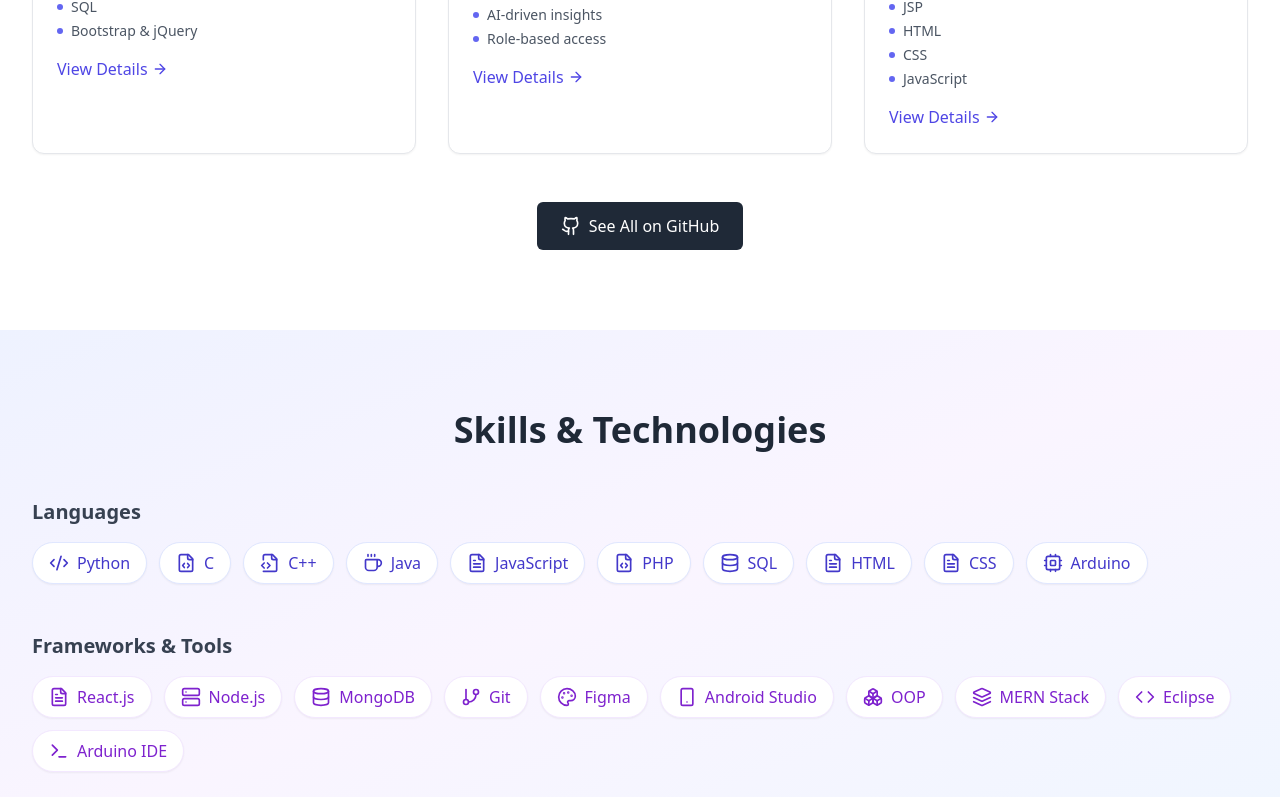
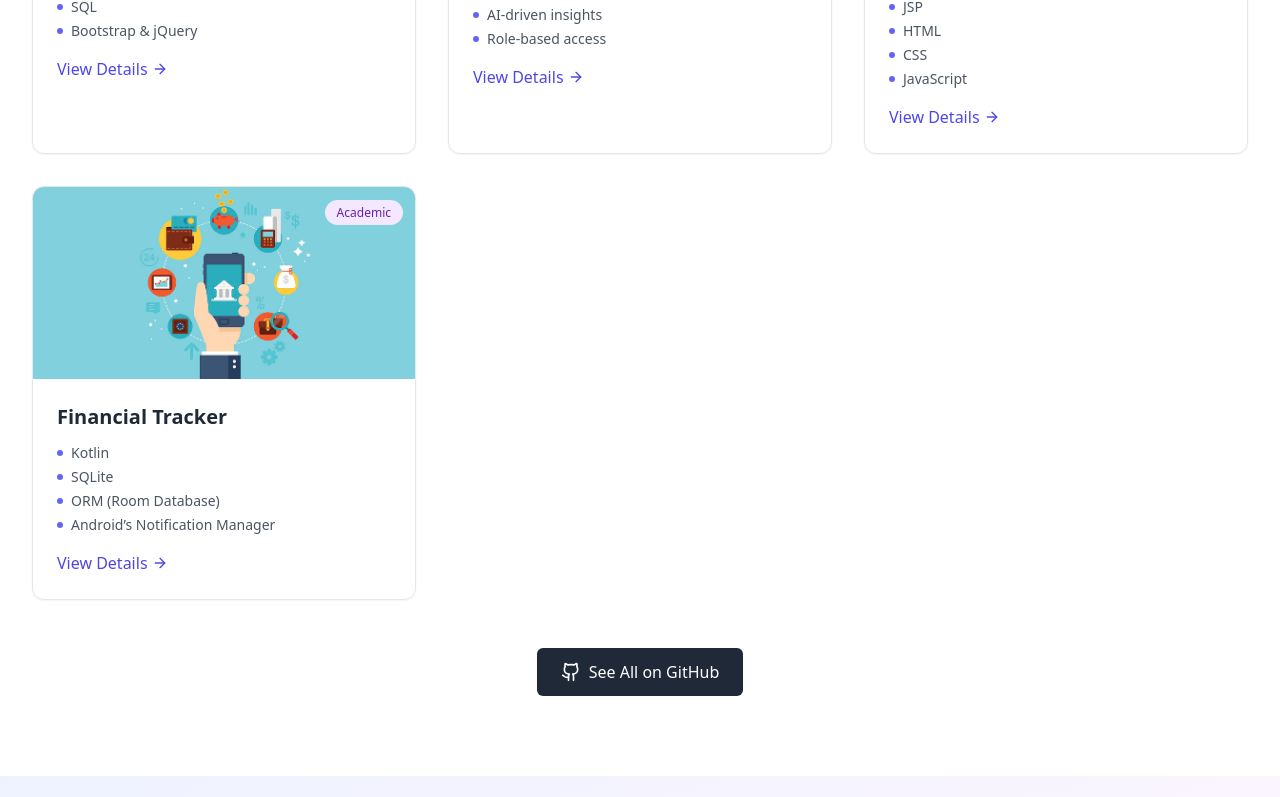
Before and after one commit to rushela/PersonalPortfolio, a React (Vite) app: page / in a window 1280 px wide. Shown: the part 2305-3102 px from the top of the page. Built offline with nearby package versions, Linux system fonts and the light colour scheme.

Commit message:
Save all my latest changes

```diff
--- a/src/components/ProjectsSection.tsx
+++ b/src/components/ProjectsSection.tsx
@@ -26,6 +26,9 @@ export const ProjectsSection = () => {
   },{
     title: 'Rental-System',
     technologies: 'Java, JDBC, Servlet, JSP, HTML, CSS, JavaScript'
+  },{
+    title: 'Financial Tracker',
+    technologies: 'Kotlin, SQLite, ORM (Room Database), Android’s Notification Manager'
   }];
 
   const clientProjects = [{
@@ -214,7 +217,7 @@ export const ProjectsSection = () => {
                       alt="TeamSync Project"
                       className="w-full h-full object-cover"
                     />
-                  ): (
+                  ): activeTab === 'academic' && index === 5 ?(
                     <motion.img
                       initial={{ scale: 1.1 }}
                       animate={{ scale: 1 }}
@@ -223,7 +226,14 @@ export const ProjectsSection = () => {
                       alt="Smart Bin System Project"
                       className="w-full h-full object-cover"
                     />
-                  )}
+                  ):<motion.img
+                  initial={{ scale: 1.1 }}
+                  animate={{ scale: 1 }}
+                  transition={{ duration: 0.5 }}
+                  src="/assets/projects/fapp.png"
+                  alt="Smart Bin System Project"
+                  className="w-full h-full object-cover"
+                />}
                   <motion.div
                     initial={{ opacity: 0, y: 10 }}
                     animate={{ opacity: 1, y: 0 }}
@@ -274,7 +284,8 @@ export const ProjectsSection = () => {
                             activeTab === 'academic' && index === 2 ? "https://github.com/rushela/EchoTracking-with-SmartBin" :
                             activeTab === 'academic' && index === 3 ? "https://github.com/rushela/PET-Care-System" :
                             activeTab === 'academic' && index === 4 ? "https://github.com/rushela/team-collaboration-project" :
-                            activeTab === 'academic' && index === 5 ? "https://github.com/rushela/Rental-System" : "#"}
+                            activeTab === 'academic' && index === 5 ? "https://github.com/rushela/Rental-System" :
+                            activeTab === 'academic' && index === 6 ? "https://github.com/rushela/Rental-System" : "#"}
                       target="_blank"
                       rel="noopener noreferrer"
                       className="inline-flex items-center text-indigo-600 font-medium hover:text-indigo-800 transition-all duration-300 ease-in-out"
```
Also changed, not shown: public/assets/projects/fapp.png (added), 1 other file (tests, documents, lock files or other folders).
